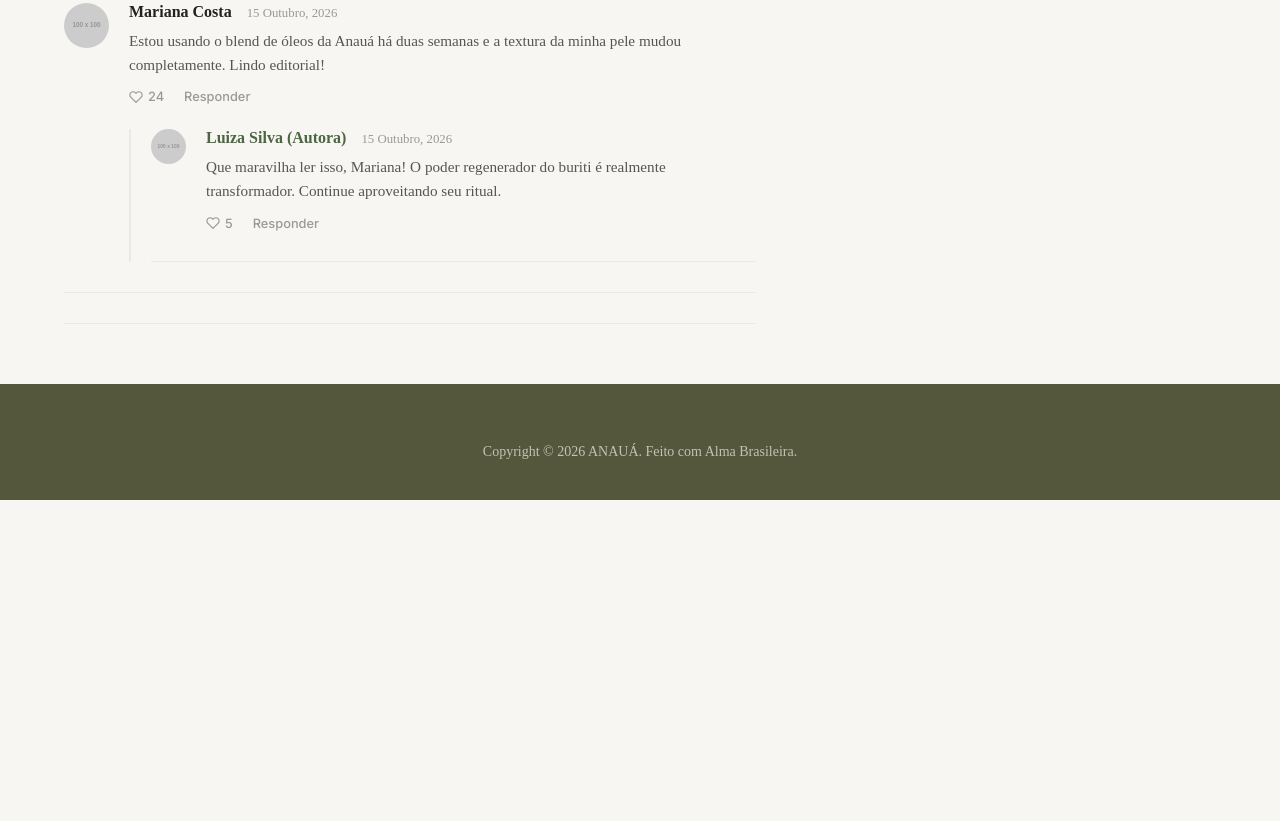
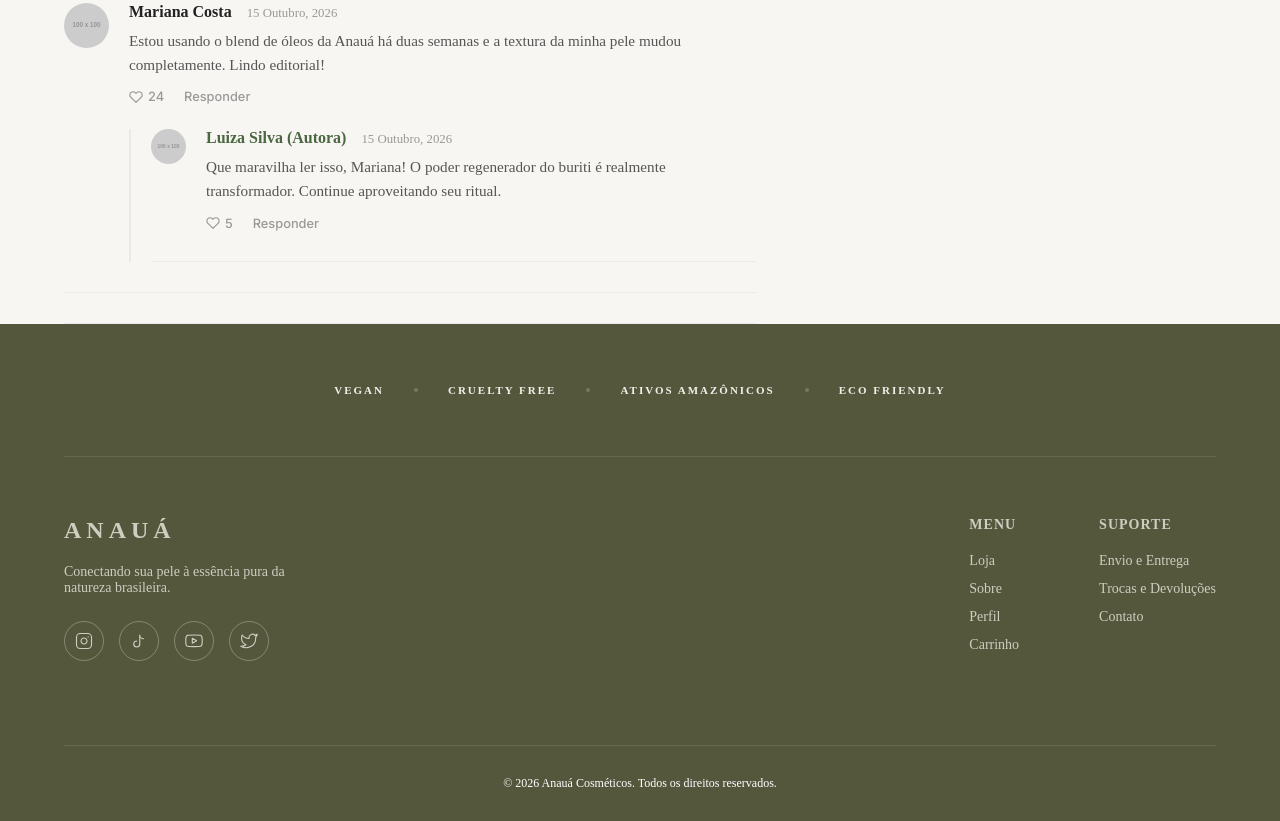
Before and after one commit to lucasrumao/anaua-ecommerce, a website: page blog-post.html in a window 1280 px wide. Shown: the part 2540-3361 px from the top of the page. Before the commit the page ends 3040 px from the top, so only its background shows below. Drawn offline with Linux system fonts and the light colour scheme; placeholder pictures from the web are drawn by us; a web font is replaced by a local one.

```diff
--- a/blog-post.html
+++ b/blog-post.html
@@ -238,9 +238,78 @@
 
 </main>
 
-<footer class="footer-premium" style="background-color: #55573D; color: #CECDC0; padding: 60px 5% 40px; margin-top: 60px;">
-    <div style="text-align: center; font-size: 14px; opacity: 0.9;">Copyright &copy; 2026 ANAUÁ. Feito com Alma Brasileira.</div>
+<footer class="footer-premium">
+    <div class="footer-seals">
+        <div class="seal-item"><span>Vegan</span></div>
+        <div class="seal-dot"></div>
+        <div class="seal-item"><span>Cruelty Free</span></div>
+        <div class="seal-dot"></div>
+        <div class="seal-item"><span>Ativos Amazônicos</span></div>
+        <div class="seal-dot"></div>
+        <div class="seal-item"><span>Eco Friendly</span></div>
+    </div>
+
+
+
+ <div class="footer-container">
+            <div class="footer-brand">
+            <a href="#" class="footer-logo">ANAUÁ</a>
+            <p>Conectando sua pele à essência pura da natureza brasileira.</p>
+
+            <div class="social-icons">
+                <a href="https://instagram.com" target="_blank" title="Instagram">
+                    <svg width="18" height="18" viewBox="0 0 24 24" fill="none" stroke="currentColor" stroke-width="1.5" stroke-linecap="round" stroke-linejoin="round"><rect x="2" y="2" width="20" height="20" rx="5" ry="5"></rect><path d="M16 11.37A4 4 0 1 1 12.63 8 4 4 0 0 1 16 11.37z"></path><line x1="17.5" y1="6.5" x2="17.51" y2="6.5"></line></svg>
+                </a>
+                <a href="https://tiktok.com" target="_blank" title="TikTok">
+                    <svg width="18" height="18" viewBox="0 0 24 24" fill="none" stroke="currentColor" stroke-width="1.5" stroke-linecap="round" stroke-linejoin="round"><path d="M9 12a4 4 0 1 0 4 4V4a5 5 0 0 0 5 5"></path></svg>
+                </a>
+                <a href="https://youtube.com" target="_blank" title="YouTube Shorts">
+                    <svg width="18" height="18" viewBox="0 0 24 24" fill="none" stroke="currentColor" stroke-width="1.5" stroke-linecap="round" stroke-linejoin="round"><path d="M22.54 6.42a2.78 2.78 0 0 0-1.94-2C18.88 4 12 4 12 4s-6.88 0-8.6.46a2.78 2.78 0 0 0-1.94 2A29 29 0 0 0 1 11.75a29 29 0 0 0 .46 5.33A2.78 2.78 0 0 0 3.4 19c1.72.46 8.6.46 8.6.46s6.88 0 8.6-.46a2.78 2.78 0 0 0 1.94-2 29 29 0 0 0 .46-5.25 29 29 0 0 0-.46-5.33z"></path><polygon points="9.75 15.02 15.5 11.75 9.75 8.48 9.75 15.02"></polygon></svg>
+                </a>
+                <a href="https://twitter.com" target="_blank" title="X / Twitter">
+                    <svg width="18" height="18" viewBox="0 0 24 24" fill="none" stroke="currentColor" stroke-width="1.5" stroke-linecap="round" stroke-linejoin="round"><path d="M23 3a10.9 10.9 0 0 1-3.14 1.53 4.48 4.48 0 0 0-7.86 3v1A10.66 10.66 0 0 1 3 4s-4 9 5 13a11.64 11.64 0 0 1-7 2c9 5 20 0 20-11.5a4.5 4.5 0 0 0-.08-.83A7.72 7.72 0 0 0 23 3z"></path></svg>
+                </a>
+            </div>
+        </div>
+        <div class="footer-links">
+            <div class="footer-col">
+                <h4>Menu</h4>
+                <a href="loja.html">Loja</a>
+                <a href="sobre.html">Sobre</a>
+                <a href="perfil.html">Perfil</a>
+                <a href="sobre.html">Carrinho</a>
+            </div>
+            <div class="footer-col">
+                <h4>Suporte</h4>
+                <a href="suporte.html#envio">Envio e Entrega</a>
+                <a href="suporte.html#trocas">Trocas e Devoluções</a>
+                <a href="suporte.html#contato">Contato</a>
+            </div>
+        </div>
+    </div>
+    <div class="footer-bottom">
+        <p>&copy; 2026 Anauá Cosméticos. Todos os direitos reservados.</p>
+    </div>
 </footer>
+
+   <nav class="bottom-nav">
+    <a href="index.html" class="nav-item active">
+        <svg width="20" height="20" viewBox="0 0 24 24" fill="none" stroke="currentColor" stroke-width="1.5" stroke-linecap="round" stroke-linejoin="round"><path d="m3 9 9-7 9 7v11a2 2 0 0 1-2 2H5a2 2 0 0 1-2-2z"></path><polyline points="9 22 9 12 15 12 15 22"></polyline></svg>
+        <span>Início</span>
+    </a>
+    <a href="loja.html" class="nav-item">
+        <svg width="20" height="20" viewBox="0 0 24 24" fill="none" stroke="currentColor" stroke-width="1.5" stroke-linecap="round" stroke-linejoin="round"><rect width="18" height="18" x="3" y="3" rx="2"></rect><path d="M3 9h18"></path><path d="M9 21V9"></path></svg>
+        <span>Loja</span>
+    </a>
+    <a href="#" class="nav-item search-trigger">
+    <svg width="20" height="20" viewBox="0 0 24 24" fill="none" stroke="currentColor" stroke-width="1.5" stroke-linecap="round" stroke-linejoin="round"><circle cx="11" cy="11" r="8"></circle><path d="m21 21-4.3-4.3"></path></svg>
+    <span>Busca</span>
+</a>
+    <a href="perfil.html" class="nav-item">
+        <svg width="20" height="20" viewBox="0 0 24 24" fill="none" stroke="currentColor" stroke-width="1.5" stroke-linecap="round" stroke-linejoin="round"><path d="M19 21v-2a4 4 0 0 0-4-4H9a4 4 0 0 0-4 4v2"></path><circle cx="12" cy="7" r="4"></circle></svg>
+        <span>Perfil</span>
+    </a>
+</nav>
 
 <script>
     function copiarLinkRepublicar() {
```
Also changed, not shown: cadastro.html (+1 -0 lines), detalhe-pedido.html (+1 -0 lines), login.html (+1 -0 lines), loja.html (+1 -0 lines), perfil.html (+1 -0 lines), produto.html (+1 -0 lines), sobre.html (+1 -0 lines), suporte.html (+1 -0 lines).
